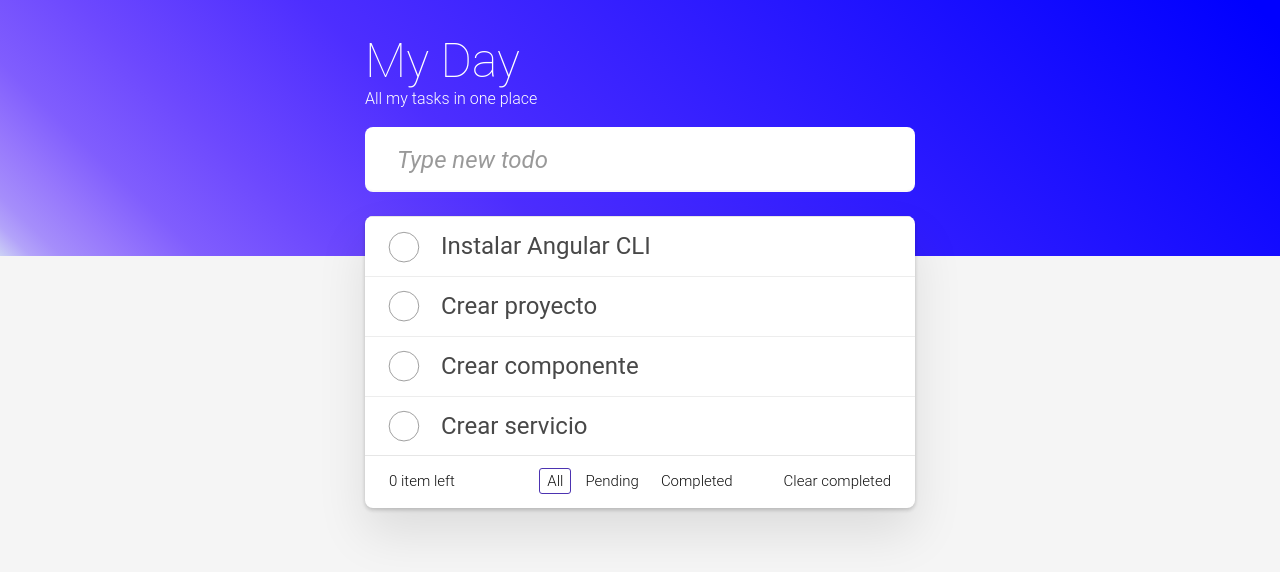
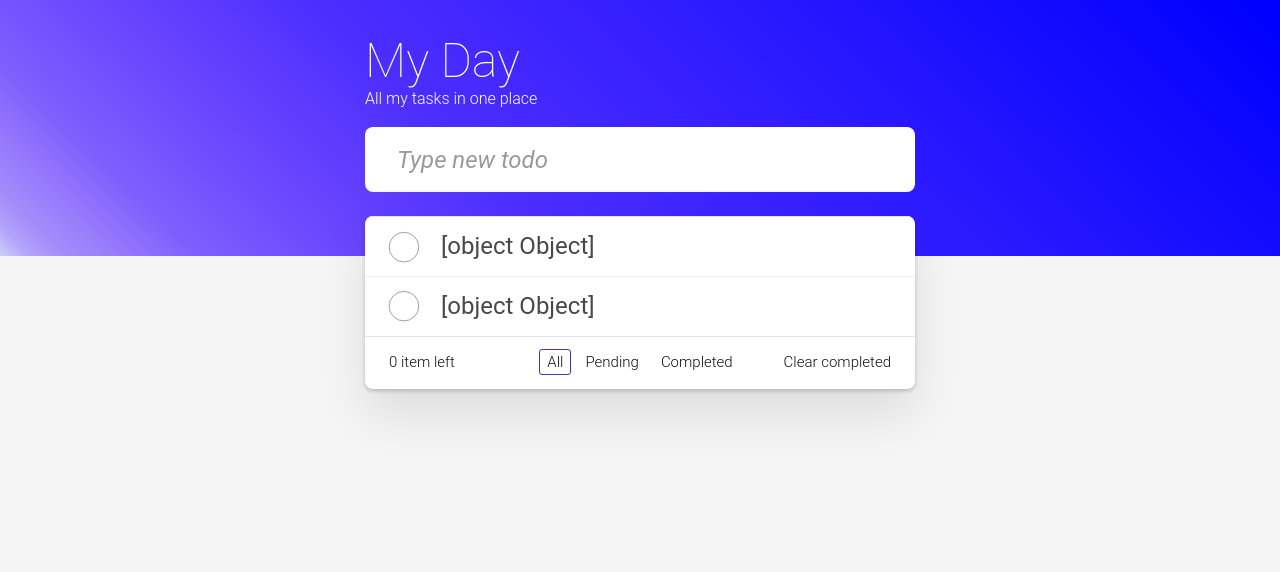
Before and after one commit to IngAamiraDev/todoapp, an Angular app: page / in a window 1280 px wide. Shown: the top 572 px of the page. Built offline with nearby package versions, Linux system fonts and the light colour scheme.

Commit message:
Add step6-3

```diff
--- /dev/null
+++ b/src/app/models/task.model.ts
@@ -0,0 +1,5 @@
+export interface Task {
+  id: number;
+  title: string;
+  completed: boolean;
+}
--- a/src/app/pages/home/home.component.ts
+++ b/src/app/pages/home/home.component.ts
@@ -1,5 +1,7 @@
 import { Component, signal } from '@angular/core';
 import { CommonModule } from '@angular/common';
+
+import { Task } from './../../models/task.model';
 
 @Component({
   selector: 'app-home',
@@ -9,16 +11,31 @@ import { CommonModule } from '@angular/common';
   styleUrls: ['./home.component.css']
 })
 export class HomeComponent {
-  tasks = signal([
-    'Instalar Angular CLI',
-    'Crear proyecto',
-    'Crear componente',
-    'Crear  servicio',
+  tasks = signal<Task[]>([
+    {
+      id: Date.now(),
+      title: 'Crear proyecto',
+      completed: false
+    },
+    {
+      id: Date.now(),
+      title: 'Crear componenentes',
+      completed: false
+    },
   ]);
 
   changeHandler(event: Event) {
     const input = event.target as HTMLInputElement;
     const newTask = input.value;
+    this.addTask(newTask);
+  }
+
+  addTask(title: string) {
+    const newTask = {
+      id: Date.now(),
+      title,
+      completed: false,
+    };
     this.tasks.update((tasks) => [...tasks, newTask]);
   }
 
```
